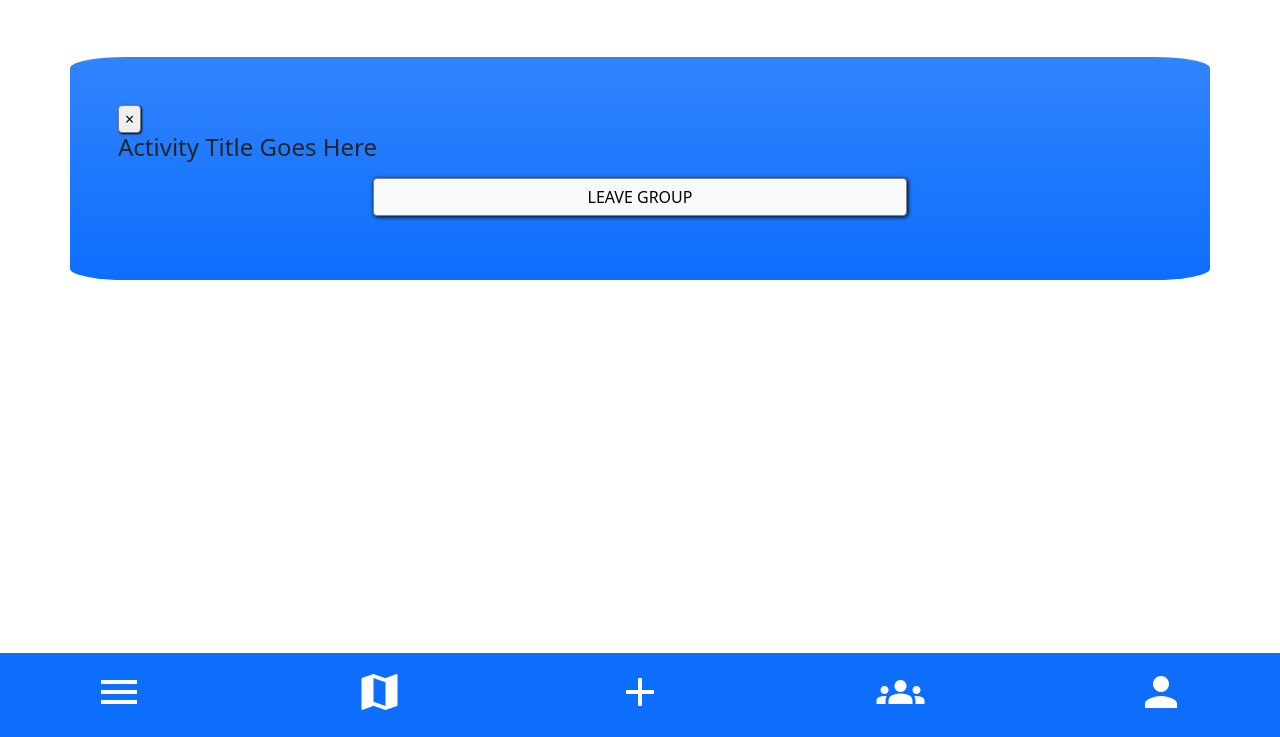
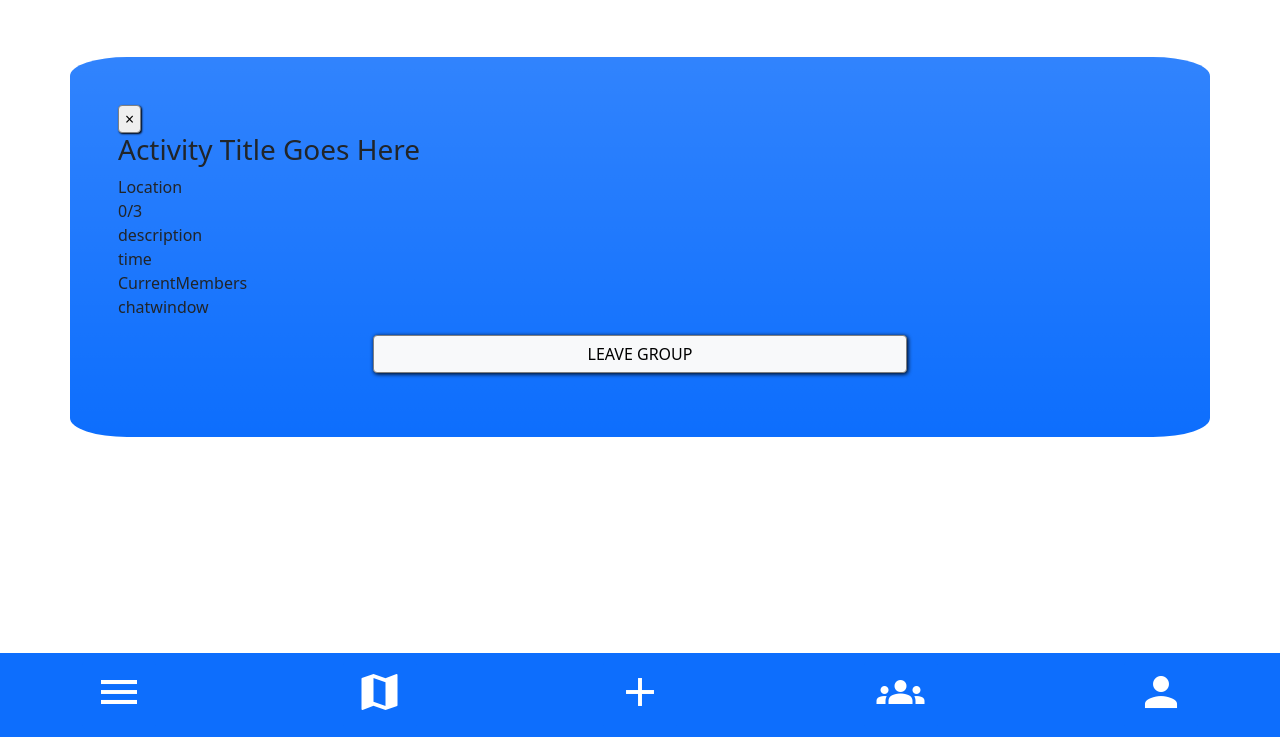
Before and after one commit to camwalford/CampusConnections, a plain HTML site: page group.html in a window 1280 px wide. Shown: the part 63-800 px from the top of the page. Drawn offline with nearby package versions, Linux system fonts and the light colour scheme.

Commit message:
added placeholders and ids to divs in group.html

```diff
--- a/group.html
+++ b/group.html
@@ -53,11 +53,13 @@
       <button type="button" class="close rounded border-1 newButton" aria-label="Close">
             <span aria-hidden="true">&times;</span>
       </button>
-      <h4 class="currentGroupTitle">Activity Title Goes Here</h4>
-      <div id="participantNumber"></div>
-      <div id="currentGroupDescription"></div>
-      <div id="currentGroupTime"></div>
-      <div id="currentGroupMembers"></div>
+      <div id="currentGroupTitle"><h3>Activity Title Goes Here</h3></div>
+      <div id="currentGroupLocation">Location</div>
+      <div id="participantNumber">0/3</div>
+      <div id="currentGroupDescription">description</div>
+      <div id="currentGroupTime">time</div>
+      <div id="currentGroupMembers">CurrentMembers</div>
+      <div id="currentGroupChat">chatwindow</div>
 
 
 
```
